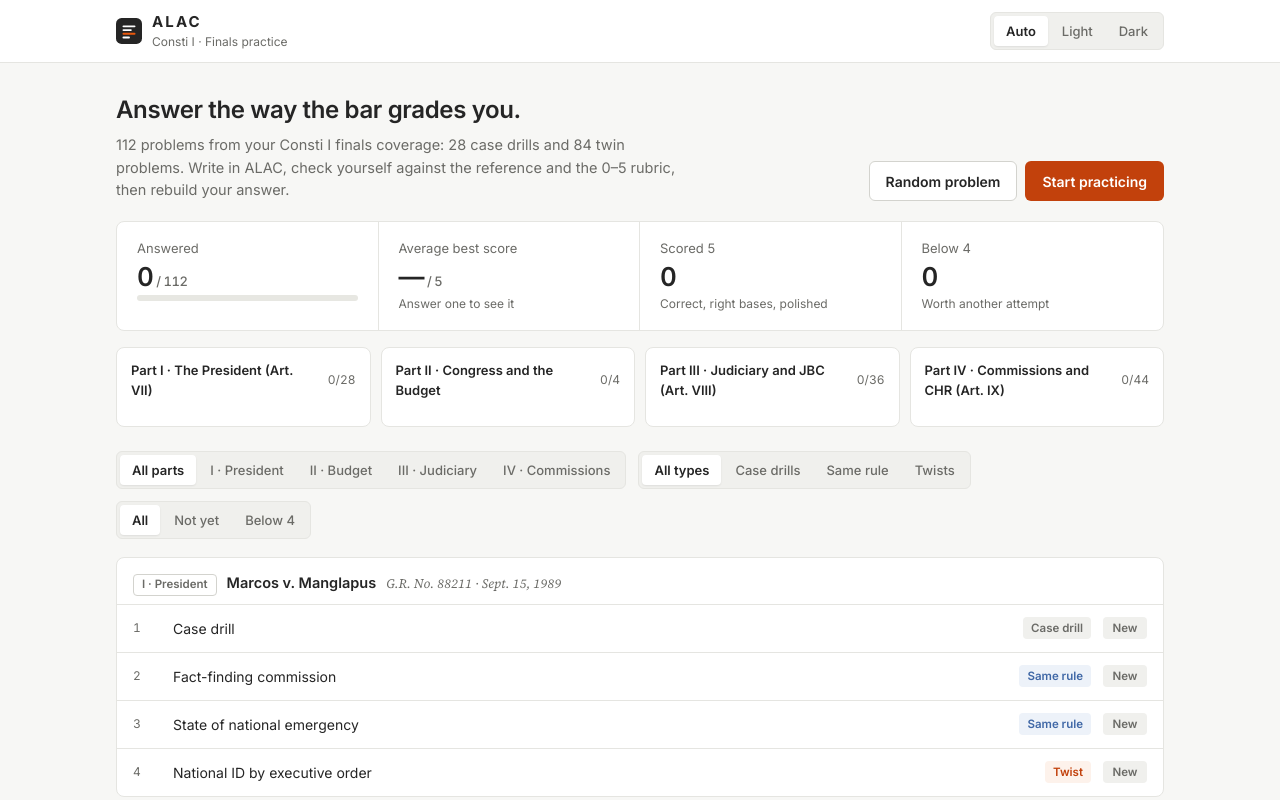
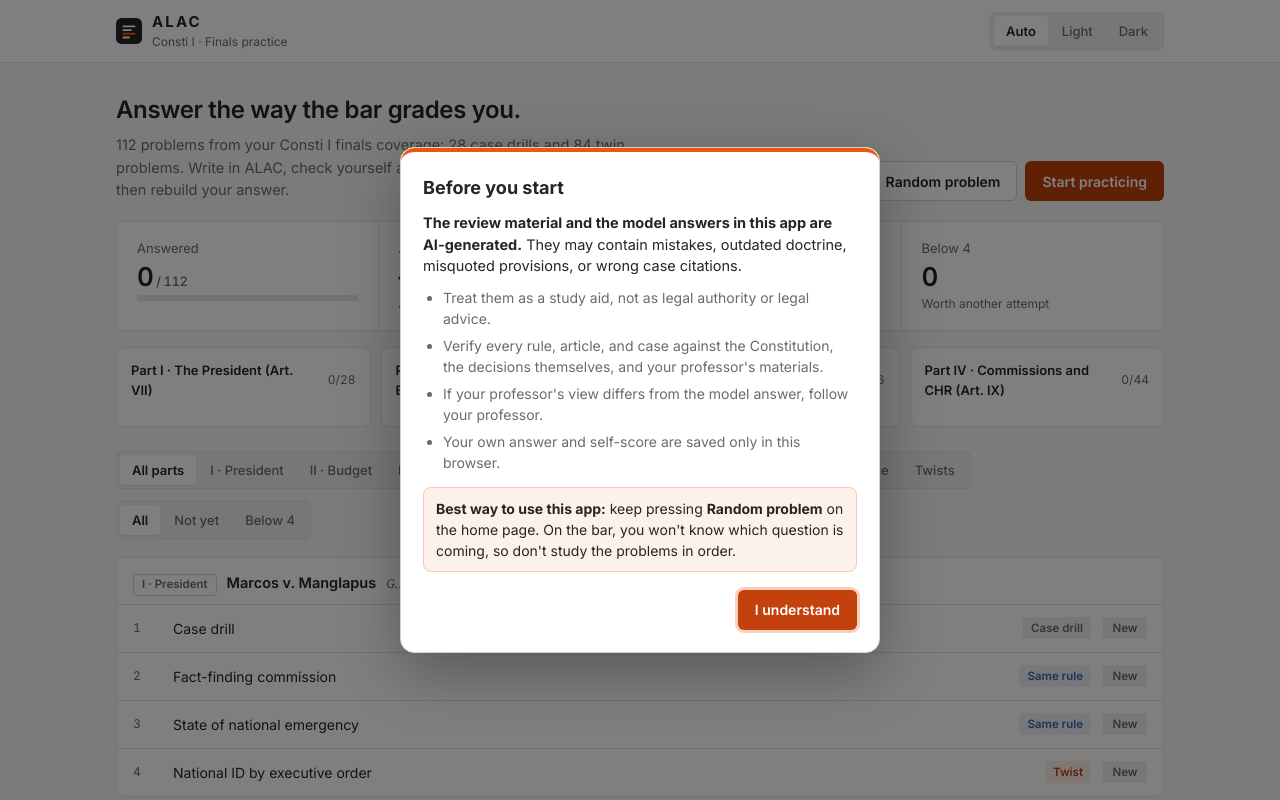
Before and after one commit to serocode/consti-prep, a SvelteKit app: page / in a window 1280 px wide. Shown: the top 800 px of the page. Built offline with nearby package versions, Linux system fonts and the light colour scheme.

Commit message:
disclaimer

```diff
--- /dev/null
+++ b/src/lib/components/Disclaimer.svelte
@@ -0,0 +1,126 @@
+<script lang="ts">
+	import { browser } from '$app/environment';
+
+	/** Bump the version to show the notice again to everyone (e.g. when the wording changes). */
+	const KEY = 'alac-consti:disclaimer:v1';
+
+	let { open = $bindable(false) }: { open?: boolean } = $props();
+	let dialog: HTMLDialogElement | undefined = $state();
+	let shownThisLoad = false;
+
+	function seen(): boolean {
+		if (!browser) return true;
+		// In `pnpm dev` always show it on page load so the notice can be reviewed while editing.
+		if (import.meta.env.DEV && !shownThisLoad) return false;
+		try {
+			return localStorage.getItem(KEY) === '1';
+		} catch {
+			return false;
+		}
+	}
+
+	function accept() {
+		try {
+			localStorage.setItem(KEY, '1');
+		} catch {
+			/* private mode: it will simply show again next visit */
+		}
+		shownThisLoad = true;
+		open = false;
+	}
+
+	$effect(() => {
+		if (!seen()) open = true;
+	});
+
+	$effect(() => {
+		if (!dialog) return;
+		if (open && !dialog.open) dialog.showModal();
+		else if (!open && dialog.open) dialog.close();
+	});
+</script>
+
+<dialog
+	bind:this={dialog}
+	aria-labelledby="disc-title"
+	aria-describedby="disc-body"
+	oncancel={(e) => {
+		// Require an explicit acknowledgement the first time; Esc is fine afterwards.
+		if (!seen()) e.preventDefault();
+		else open = false;
+	}}
+	onclose={() => (open = false)}
+>
+	<div class="box">
+		<h2 id="disc-title">Before you start</h2>
+		<div id="disc-body">
+			<p>
+				<b>The review material and the model answers in this app are AI-generated.</b> They may contain mistakes, outdated
+				doctrine, misquoted provisions, or wrong case citations.
+			</p>
+			<ul>
+				<li>Treat them as a study aid, not as legal authority or legal advice.</li>
+				<li>Verify every rule, article, and case against the Constitution, the decisions themselves, and your professor's materials.</li>
+				<li>If your professor's view differs from the model answer, follow your professor.</li>
+				<li>Your own answer and self-score are saved only in this browser.</li>
+			</ul>
+		</div>
+		<p class="tip">
+			<b>Best way to use this app:</b> keep pressing <b>Random problem</b> on the home page. On the bar, you won't know which
+			question is coming, so don't study the problems in order.
+		</p>
+		<div class="actions">
+			<button class="btn btn-primary" onclick={accept}>I understand</button>
+		</div>
+	</div>
+</dialog>
+
+<style>
+	dialog {
+		border: 1px solid var(--border-strong);
+		border-radius: 14px;
+		padding: 0;
+		background: var(--surface);
+		color: var(--text);
+		width: min(480px, calc(100vw - 32px));
+		box-shadow: 0 20px 60px rgba(0, 0, 0, 0.3);
+	}
+	dialog::backdrop {
+		background: rgba(0, 0, 0, 0.5);
+	}
+	.box {
+		padding: 22px;
+		border-top: 4px solid var(--accent);
+		border-radius: 14px;
+	}
+	h2 {
+		margin: 0 0 10px;
+		font-size: 18px;
+	}
+	p {
+		margin: 0 0 10px;
+		line-height: 1.5;
+	}
+	ul {
+		margin: 0;
+		padding-left: 20px;
+		color: var(--text-2);
+		font-size: 14px;
+		line-height: 1.5;
+		display: grid;
+		gap: 6px;
+	}
+	.tip {
+		margin: 14px 0 0;
+		padding: 10px 12px;
+		border-radius: 8px;
+		background: var(--accent-soft);
+		border: 1px solid var(--accent-line);
+		font-size: 14px;
+	}
+	.actions {
+		margin-top: 18px;
+		display: flex;
+		justify-content: flex-end;
+	}
+</style>
--- a/src/routes/+layout.svelte
+++ b/src/routes/+layout.svelte
@@ -1,8 +1,10 @@
 <script lang="ts">
 	import '../app.css';
 	import { store, storageStatus, type Theme } from '$lib/store.svelte';
+	import Disclaimer from '$lib/components/Disclaimer.svelte';
 
 	let { children } = $props();
+	let showDisclaimer = $state(false);
 
 	const themes: [Theme, string][] = [
 		['system', 'Auto'],
@@ -41,7 +43,30 @@
 
 {@render children()}
 
+<footer class="foot">
+	All review material and model answers are AI-generated and may contain errors.
+	<button class="btn-link" onclick={() => (showDisclaimer = true)}>Read the disclaimer</button>
+</footer>
+
+<Disclaimer bind:open={showDisclaimer} />
+
 <style>
+	.foot {
+		max-width: 1080px;
+		margin: 24px auto 0;
+		padding: 16px max(16px, env(safe-area-inset-left, 0px)) calc(24px + env(safe-area-inset-bottom, 0px));
+		font-size: 12px;
+		color: var(--text-2);
+	}
+	.btn-link {
+		background: none;
+		border: 0;
+		padding: 0;
+		font: inherit;
+		color: var(--accent-text);
+		text-decoration: underline;
+		cursor: pointer;
+	}
 	.top {
 		position: sticky;
 		top: 0;
```
